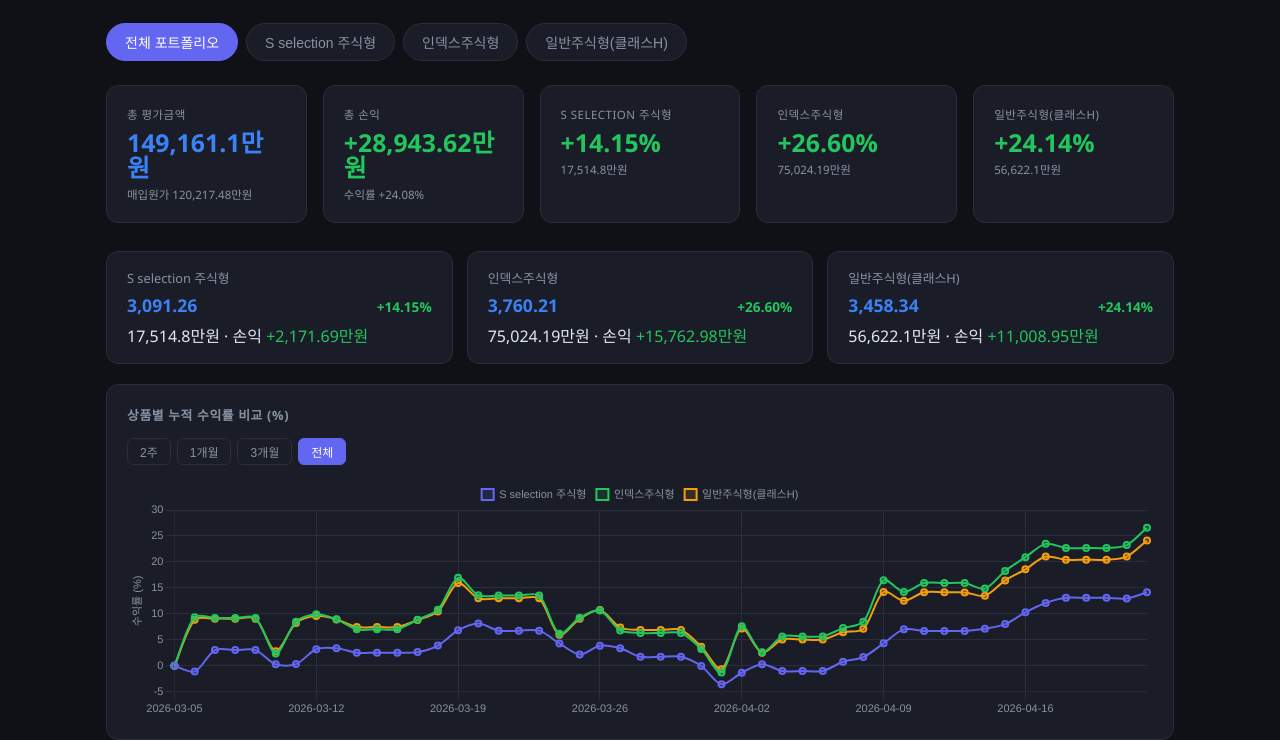
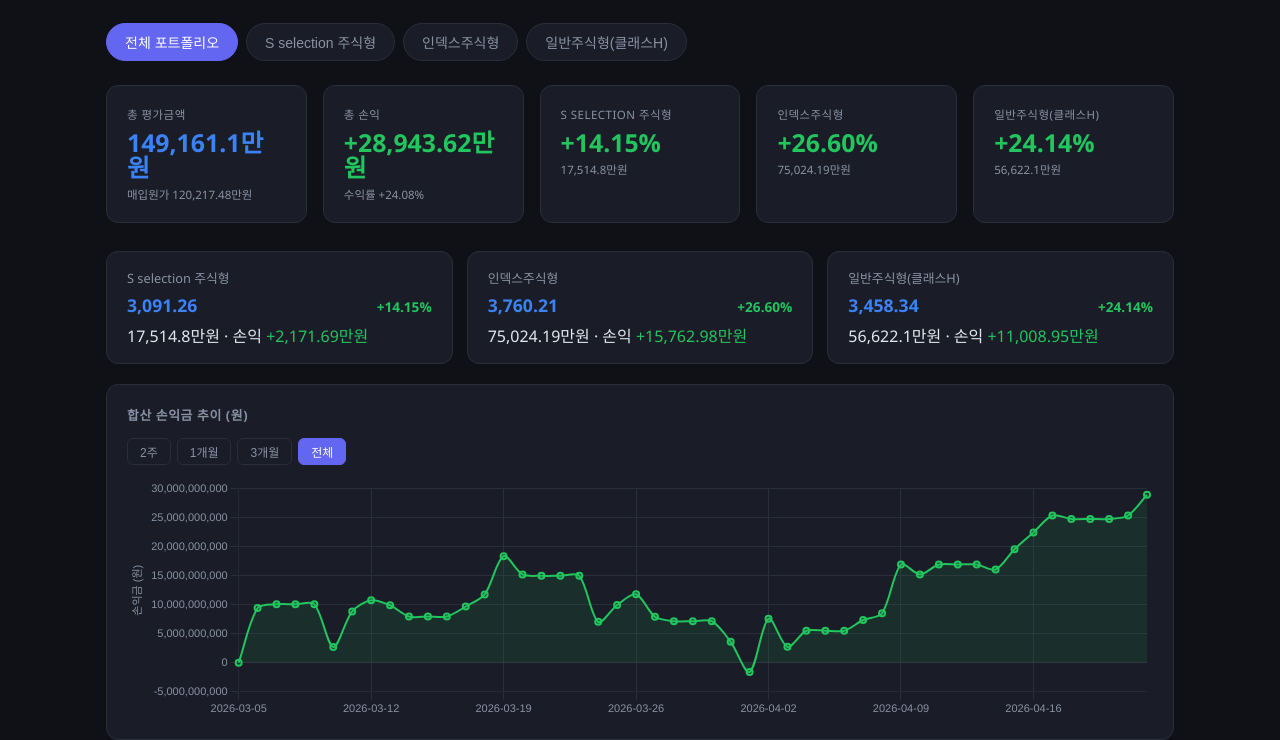
Before and after one commit to JasonPark5/irp-tracker, a website: page index.html in a window 1280 px wide. Shown: the part 71-811 px from the top of the page. Drawn offline with nearby package versions, Linux system fonts and the light colour scheme.

Commit message:
feat: 손익금 추이 차트 및 테이블 컬럼 추가

```diff
--- a/index.html
+++ b/index.html
@@ -73,7 +73,7 @@
 const PALETTE = ['#6366f1','#22c55e','#f59e0b','#ec4899','#06b6d4','#a78bfa'];
 
 let config, products = [], currentIdx = -1 /* -1 = 전체 */, periodDays = 0;
-let priceChart, returnChart;
+let priceChart, returnChart, plChart;
 
 const $ = id => document.getElementById(id);
 
@@ -139,14 +139,22 @@ function renderPortfolio() {
     <div id="kpi-grid"></div>
     <div id="product-cards"></div>
     <div class="chart-wrap">
-      <h2>상품별 누적 수익률 비교 (%)</h2>
+      <h2>합산 손익금 추이 (원)</h2>
       <div id="period-btns">
         <button class="period-btn${periodDays===14?' active':''}" data-days="14">2주</button>
         <button class="period-btn${periodDays===30?' active':''}" data-days="30">1개월</button>
         <button class="period-btn${periodDays===90?' active':''}" data-days="90">3개월</button>
         <button class="period-btn${periodDays===0?' active':''}" data-days="0">전체</button>
       </div>
+      <div class="chart-container"><canvas id="pl-chart"></canvas></div>
+    </div>
+    <div class="chart-wrap">
+      <h2>상품별 누적 수익률 비교 (%)</h2>
       <div class="chart-container"><canvas id="return-chart"></canvas></div>
+    </div>
+    <div class="chart-wrap">
+      <h2>상품별 손익금 비교 (원)</h2>
+      <div class="chart-container"><canvas id="pl-product-chart"></canvas></div>
     </div>
     <div id="history-wrap" style="display:none"></div>
   `;
@@ -190,29 +198,72 @@ function renderPortfolio() {
     btn.onclick = () => { periodDays = +btn.dataset.days; renderPortfolio(); };
   });
 
+  // 합산 손익금 추이 차트
+  if (plChart) plChart.destroy();
+  const totalPlData = filtered.map(date => {
+    let total = 0, allFound = false;
+    for (const s of productStats) {
+      const h = s.product.history.find(x => x.date === date);
+      if (h) { total += (h.price - s.product.purchasePrice) * s.product.units; allFound = true; }
+    }
+    return allFound ? Math.round(total) : null;
+  });
+  const plPositive = totalPlData[totalPlData.length - 1] >= 0;
+  plChart = new Chart($('pl-chart'), {
+    type: 'line',
+    data: { labels: filtered, datasets: [{
+      data: totalPlData,
+      borderColor: plPositive ? '#22c55e' : '#ef4444',
+      backgroundColor: plPositive ? 'rgba(34,197,94,.1)' : 'rgba(239,68,68,.1)',
+      fill: true, tension: 0.3,
+      pointRadius: filtered.length > 60 ? 0 : 3, borderWidth: 2, spanGaps: true,
+    }]},
+    options: {
+      ...chartOpts('손익금 (원)'),
+      plugins: { ...chartOpts().plugins, tooltip: { mode: 'index', intersect: false,
+        callbacks: { label: ctx => (ctx.raw >= 0 ? '+' : '') + Math.round(ctx.raw).toLocaleString('ko-KR') + '원' }
+      }}
+    }
+  });
+
   // 수익률 비교 차트
   if (returnChart) returnChart.destroy();
-  const datasets = productStats.map(s => {
-    const data = filtered.map(date => {
+  const retDatasets = productStats.map(s => ({
+    label: s.product.name,
+    data: filtered.map(date => {
       const h = s.product.history.find(x => x.date === date);
-      const price = h ? h.price : null;
-      return price !== null ? +((price - s.product.purchasePrice) / s.product.purchasePrice * 100).toFixed(2) : null;
-    });
-    return {
-      label: s.product.name,
-      data,
-      borderColor: s.color,
-      backgroundColor: s.color + '20',
-      fill: false, tension: 0.3,
-      pointRadius: filtered.length > 60 ? 0 : 3,
-      borderWidth: 2,
-      spanGaps: true,
-    };
-  });
+      return h ? +((h.price - s.product.purchasePrice) / s.product.purchasePrice * 100).toFixed(2) : null;
+    }),
+    borderColor: s.color, backgroundColor: s.color + '20',
+    fill: false, tension: 0.3, pointRadius: filtered.length > 60 ? 0 : 3, borderWidth: 2, spanGaps: true,
+  }));
   returnChart = new Chart($('return-chart'), {
     type: 'line',
-    data: { labels: filtered, datasets },
+    data: { labels: filtered, datasets: retDatasets },
     options: chartOpts('수익률 (%)', true)
+  });
+
+  // 상품별 손익금 비교 차트
+  const plDatasets = productStats.map(s => ({
+    label: s.product.name,
+    data: filtered.map(date => {
+      const h = s.product.history.find(x => x.date === date);
+      return h ? Math.round((h.price - s.product.purchasePrice) * s.product.units) : null;
+    }),
+    borderColor: s.color, backgroundColor: s.color + '20',
+    fill: false, tension: 0.3, pointRadius: filtered.length > 60 ? 0 : 3, borderWidth: 2, spanGaps: true,
+  }));
+  new Chart($('pl-product-chart'), {
+    type: 'line',
+    data: { labels: filtered, datasets: plDatasets },
+    options: {
+      ...chartOpts('손익금 (원)', true),
+      plugins: { legend: { display: true, labels: { color: '#8892a4', boxWidth: 12, font: { size: 11 } } },
+        tooltip: { mode: 'index', intersect: false,
+          callbacks: { label: ctx => ctx.dataset.label + ': ' + (ctx.raw >= 0 ? '+' : '') + Math.round(ctx.raw).toLocaleString('ko-KR') + '원' }
+        }
+      }
+    }
   });
 }
 
@@ -240,10 +291,14 @@ function renderProduct(idx) {
       <h2>누적 수익률 (%)</h2>
       <div class="chart-container"><canvas id="return-chart"></canvas></div>
     </div>
+    <div class="chart-wrap">
+      <h2>손익금 추이 (원)</h2>
+      <div class="chart-container"><canvas id="pl-chart"></canvas></div>
+    </div>
     <div id="history-wrap">
       <h2>기준가 이력</h2>
       <table>
-        <thead><tr><th>날짜</th><th>기준가</th><th>전일대비</th><th>수익률</th><th>평가금액</th></tr></thead>
+        <thead><tr><th>날짜</th><th>기준가</th><th>전일대비</th><th>수익률</th><th>손익금</th><th>평가금액</th></tr></thead>
         <tbody id="history-tbody"></tbody>
       </table>
     </div>
@@ -280,6 +335,10 @@ function renderProduct(idx) {
 
   if (priceChart)  priceChart.destroy();
   if (returnChart) returnChart.destroy();
+  if (plChart)     plChart.destroy();
+
+  const profits = filtered.map(h => Math.round((h.price - purchasePrice) * units));
+  const profitPositive = profits[profits.length - 1] >= 0;
 
   priceChart = new Chart($('price-chart'), {
     type: 'line',
@@ -293,16 +352,26 @@ function renderProduct(idx) {
     options: chartOpts('수익률 (%)')
   });
 
+  plChart = new Chart($('pl-chart'), {
+    type: 'line',
+    data: { labels, datasets: [{ data: profits, borderColor: profitPositive?'#22c55e':'#ef4444', backgroundColor: profitPositive?'rgba(34,197,94,.1)':'rgba(239,68,68,.1)', fill:true, tension:.3, pointRadius: profits.length>60?0:3, borderWidth:2 }] },
+    options: { ...chartOpts('손익금 (원)'), plugins: { legend:{display:false}, tooltip:{ mode:'index', intersect:false,
+      callbacks:{ label: ctx => (ctx.raw>=0?'+':'')+Math.round(ctx.raw).toLocaleString('ko-KR')+'원' }
+    }}}
+  });
+
   $('history-tbody').innerHTML = [...history].reverse().map((h, i, arr) => {
     const prevH = arr[i+1];
     const chg = prevH ? h.price - prevH.price : 0;
     const chgPct = prevH ? chg / prevH.price * 100 : 0;
     const r = (h.price - purchasePrice) / purchasePrice * 100;
+    const pl = Math.round((h.price - purchasePrice) * units);
     return `<tr>
       <td>${h.date}</td>
       <td>${fmt(h.price)}</td>
       <td class="${chg>=0?'positive':'negative'}">${chg!==0?(chg>=0?'+':'')+fmt(chg)+' ('+(chgPct>=0?'+':'')+fmt(chgPct)+'%)':'-'}</td>
       <td class="${r>=0?'positive':'negative'}">${r>=0?'+':''}${fmt(r)}%</td>
+      <td class="${pl>=0?'positive':'negative'}">${pl>=0?'+':''}${pl.toLocaleString('ko-KR')}원</td>
       <td>${Math.round(h.price*units).toLocaleString('ko-KR')}원</td>
     </tr>`;
   }).join('');
@@ -314,6 +383,7 @@ function switchTab(idx) {
   document.querySelectorAll('.tab-btn').forEach((b,i) => b.classList.toggle('active', i === idx+1));
   if (priceChart)  { priceChart.destroy();  priceChart  = null; }
   if (returnChart) { returnChart.destroy(); returnChart = null; }
+  if (plChart)     { plChart.destroy();     plChart     = null; }
   if (idx === -1) renderPortfolio();
   else renderProduct(idx);
 }
```
